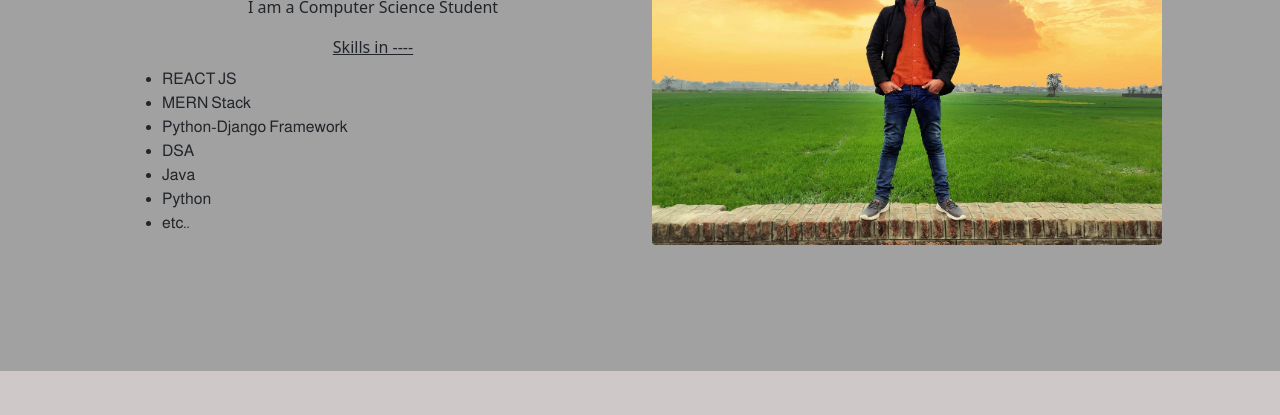
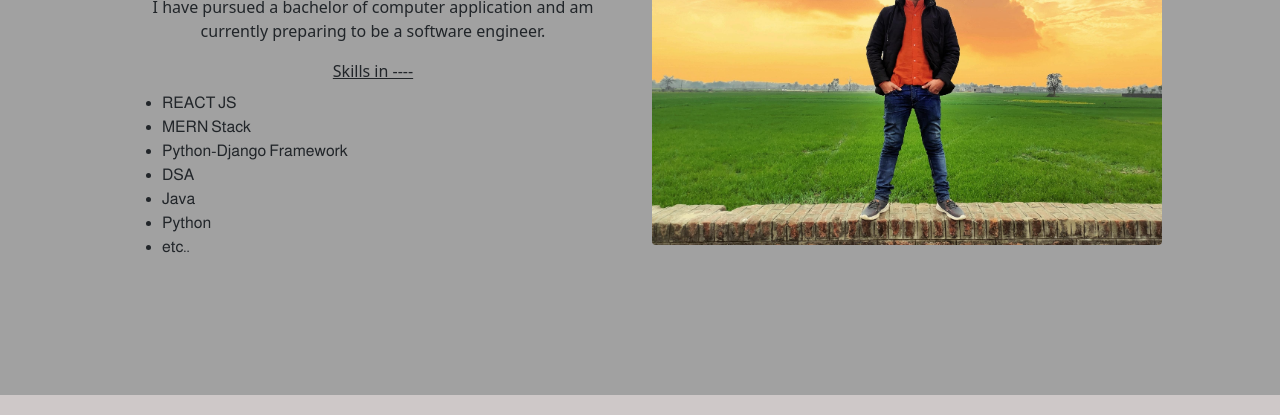
Before and after one commit to ivishalchaubey/ivishalchuabeyStaticPage, a plain HTML site: page index.html in a window 1280 px wide. Shown: the part 269-684 px from the top of the page. Drawn offline with nearby package versions, Linux system fonts and the light colour scheme.

Commit message:
Update new

```diff
--- a/index.html
+++ b/index.html
@@ -54,7 +54,7 @@
                 <p>Hello I'm</p>
                 <h1>Vishal Kumar Chaubey</h1>
                 <p class="mt-2">
-                    I am a Computer Science Student
+                    I have pursued a bachelor of computer application and am currently preparing to be a software engineer.
                 </p>
                 <u class="">
                     Skills in ----
```
